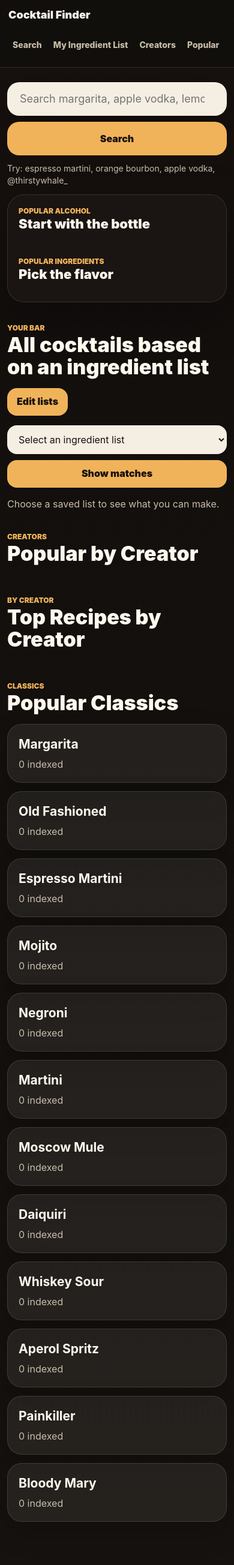
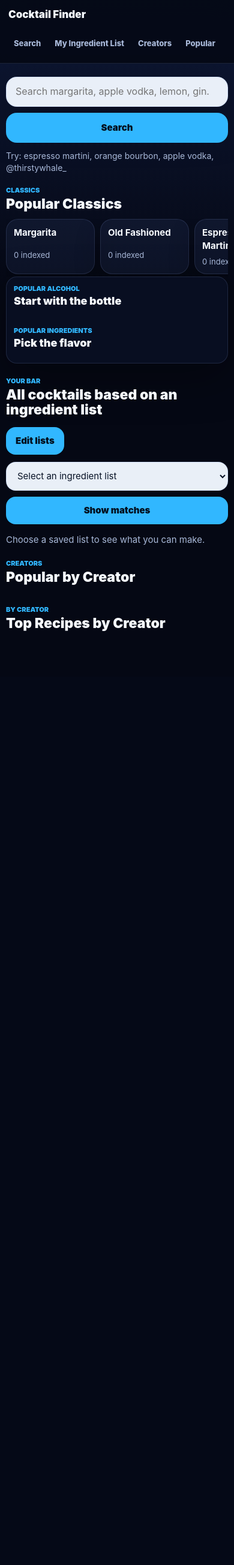
Before and after one commit to thewoodenshoe/coctail-recipy-finder, a FastAPI app: page / in a window 390 px wide. Shown: the whole page at 60% size. After the commit the page ends 1052 px from the top, so only its background shows below. Run offline with FastAPI, Linux system fonts and the light colour scheme; data that the repository does not hold is empty.

Commit message:
Tighten mobile redesign and blue theme

```diff
--- a/app/static/styles.css
+++ b/app/static/styles.css
@@ -1,19 +1,19 @@
 :root {
   color-scheme: dark;
-  --ink: #fff8ed;
-  --muted: #c9bdaa;
-  --faint: #938777;
-  --page: #120f0d;
-  --surface: #1d1714;
-  --surface-2: #271f1a;
-  --line: rgba(255, 248, 237, 0.12);
-  --line-strong: rgba(255, 248, 237, 0.22);
-  --gold: #f0b35a;
-  --gold-2: #ffd089;
-  --green: #39b89f;
-  --green-dark: #0f6f60;
-  --red: #f27b7b;
-  --plum: #9c5f83;
+  --ink: #f7fbff;
+  --muted: #a8b8d8;
+  --faint: #7281a2;
+  --page: #050814;
+  --surface: #0a1024;
+  --surface-2: #0f1833;
+  --line: rgba(161, 190, 255, 0.14);
+  --line-strong: rgba(161, 190, 255, 0.28);
+  --gold: #31b7ff;
+  --gold-2: #7dd8ff;
+  --green: #47f0d4;
+  --green-dark: #139d91;
+  --red: #ff6b9a;
+  --plum: #7a5cff;
   --shadow: 0 24px 70px rgba(0, 0, 0, 0.34);
 }
 
@@ -28,7 +28,9 @@ html {
 body {
   margin: 0;
   min-width: 320px;
-  background: linear-gradient(180deg, #18110f 0, #120f0d 36rem, #15120f 100%);
+  background:
+    linear-gradient(180deg, rgba(18, 31, 69, 0.72) 0, rgba(5, 8, 20, 0.98) 30rem, #050814 100%),
+    #050814;
   color: var(--ink);
   font-family: Inter, ui-sans-serif, system-ui, -apple-system, BlinkMacSystemFont, "Segoe UI", sans-serif;
   font-size: 16px;
@@ -54,7 +56,7 @@ a:hover {
   gap: 18px;
   padding: 14px 24px;
   border-bottom: 1px solid var(--line);
-  background: rgba(18, 15, 13, 0.88);
+  background: rgba(5, 8, 20, 0.88);
   backdrop-filter: blur(18px);
 }
 
@@ -121,8 +123,8 @@ textarea {
   border: 1px solid var(--line-strong);
   border-radius: 16px;
   padding: 12px 14px;
-  background: rgba(255, 248, 237, 0.96);
-  color: #15110e;
+  background: rgba(241, 247, 255, 0.97);
+  color: #071226;
 }
 
 .hero-search-form input {
@@ -144,7 +146,7 @@ button,
   border-radius: 16px;
   padding: 11px 16px;
   background: var(--gold);
-  color: #17100c;
+  color: #03101f;
   font-weight: 900;
   cursor: pointer;
 }
@@ -182,15 +184,15 @@ button:hover,
 .list-editor-shell,
 .panel {
   border: 1px solid var(--line);
-  border-radius: 28px;
-  background: rgba(29, 23, 20, 0.82);
+  border-radius: 22px;
+  background: rgba(10, 16, 36, 0.84);
   box-shadow: var(--shadow);
 }
 
 .discovery-panel {
   display: grid;
-  gap: 26px;
-  padding: 18px;
+  gap: 20px;
+  padding: 16px;
 }
 
 .filter-block {
@@ -221,16 +223,16 @@ button:hover,
 }
 
 .filter-heading h2 {
-  font-size: 22px;
+  font-size: 20px;
 }
 
 .section-heading {
-  margin: 34px 0 16px;
+  margin: 28px 0 14px;
 }
 
 .section-heading h1,
 .list-editor-hero h1 {
-  font-size: clamp(30px, 6vw, 46px);
+  font-size: clamp(26px, 4.2vw, 38px);
 }
 
 .featured-heading {
@@ -278,27 +280,21 @@ button:hover,
 
 .chip-row {
   display: flex;
+  flex-wrap: wrap;
   gap: 10px;
-  overflow-x: auto;
-  padding-bottom: 3px;
-  scrollbar-width: none;
-}
-
-.chip-row::-webkit-scrollbar {
-  display: none;
+  overflow: visible;
 }
 
 .chip {
   display: inline-flex;
-  flex: 0 0 auto;
   align-items: center;
   justify-content: center;
   gap: 8px;
-  min-height: 44px;
+  min-height: 40px;
   border: 1px solid var(--line-strong);
   border-radius: 999px;
-  padding: 9px 15px;
-  background: rgba(255, 248, 237, 0.07);
+  padding: 8px 13px;
+  background: rgba(111, 155, 255, 0.11);
   color: var(--ink);
   font-weight: 850;
 }
@@ -358,8 +354,8 @@ button:hover,
 .classic-card,
 .empty-list-panel {
   border: 1px solid var(--line);
-  border-radius: 24px;
-  background: rgba(255, 248, 237, 0.07);
+  border-radius: 20px;
+  background: rgba(111, 155, 255, 0.08);
   box-shadow: 0 18px 46px rgba(0, 0, 0, 0.18);
 }
 
@@ -622,12 +614,16 @@ button:hover,
 .classic-card {
   display: grid;
   gap: 6px;
-  min-height: 98px;
+  min-height: 82px;
   color: var(--ink);
 }
 
 .classic-card strong {
-  font-size: 21px;
+  font-size: 18px;
+}
+
+.top-classics .section-heading {
+  margin-top: 8px;
 }
 
 .list-editor-hero {
@@ -845,8 +841,12 @@ th {
 }
 
 @media (max-width: 560px) {
+  body {
+    font-size: 15px;
+  }
+
   .brand {
-    font-size: 18px;
+    font-size: 17px;
   }
 
   .top-nav,
@@ -858,12 +858,13 @@ th {
   .top-nav a,
   nav a {
     flex: 0 0 auto;
-    padding: 8px 6px;
-    font-size: 14px;
+    min-height: 36px;
+    padding: 7px 8px;
+    font-size: 13px;
   }
 
   .page {
-    padding: 14px 12px 72px;
+    padding: 12px 10px 64px;
   }
 
   .search-hero {
@@ -871,23 +872,96 @@ th {
   }
 
   .result-card {
-    grid-template-columns: 92px minmax(0, 1fr);
-    padding: 12px;
+    grid-template-columns: 84px minmax(0, 1fr);
+    padding: 10px;
+    gap: 10px;
   }
 
   .hero-search-form input,
   .hero-search-form button {
-    min-height: 56px;
-    border-radius: 20px;
+    min-height: 50px;
+    border-radius: 18px;
   }
 
-  .filter-tools {
-    grid-template-columns: 62px minmax(0, 1fr);
+  .hero-search-form input {
+    font-size: 16px;
+    padding: 0 15px;
   }
 
   .section-heading h1,
   .list-editor-hero h1 {
-    font-size: 34px;
+    font-size: 23px;
+  }
+
+  .filter-heading h2,
+  .featured-heading h2 {
+    font-size: 18px;
+  }
+
+  .section-heading {
+    margin: 22px 0 12px;
+  }
+
+  .discovery-panel,
+  .list-editor-hero,
+  .list-editor-shell {
+    border-radius: 18px;
+    padding: 12px;
+  }
+
+  .chip-row {
+    gap: 8px;
+  }
+
+  .chip {
+    min-height: 36px;
+    padding: 7px 10px;
+    font-size: 14px;
+  }
+
+  .chip span {
+    font-size: 12px;
+  }
+
+  .inline-select-form {
+    grid-template-columns: minmax(0, 1fr) 62px;
+  }
+
+  .filter-tools {
+    grid-template-columns: 54px minmax(0, 1fr);
+    gap: 8px;
+  }
+
+  .filter-tools > a {
+    min-width: 54px;
+    min-height: 36px;
+    padding: 6px 9px;
+  }
+
+  .inline-select-form select,
+  .inline-select-form button {
+    min-height: 38px;
+  }
+
+  .result-card h2 {
+    font-size: 19px;
+  }
+
+  .result-card h3,
+  .eyebrow,
+  .filter-label {
+    font-size: 11px;
+  }
+
+  .compact-list li,
+  .ingredient-preview li {
+    font-size: 13px;
+  }
+
+  .source-link {
+    min-height: 34px;
+    padding: 7px 11px;
+    font-size: 14px;
   }
 
   .result-image {
@@ -899,7 +973,43 @@ th {
   }
 
   .featured-card {
-    flex-basis: 78vw;
+    flex-basis: 72vw;
+  }
+
+  .classic-grid {
+    grid-template-columns: repeat(2, minmax(0, 1fr));
+    gap: 10px;
+  }
+
+  .top-classics .classic-grid {
+    display: flex;
+    gap: 9px;
+    overflow-x: auto;
+    padding-bottom: 4px;
+    scroll-snap-type: x proximity;
+    scrollbar-width: none;
+  }
+
+  .top-classics .classic-grid::-webkit-scrollbar {
+    display: none;
+  }
+
+  .top-classics .classic-card {
+    flex: 0 0 148px;
+    scroll-snap-align: start;
+  }
+
+  .classic-card {
+    min-height: 62px;
+    padding: 11px 12px;
+  }
+
+  .classic-card strong {
+    font-size: 15px;
+  }
+
+  .classic-card span {
+    font-size: 13px;
   }
 
   .checklist-grid {
--- a/app/templates/_featured_card.html
+++ b/app/templates/_featured_card.html
@@ -24,8 +24,5 @@
         {% endfor %}
       </ul>
     {% endif %}
-    {% if result.method %}
-      <p class="method-preview">{{ result.method }}</p>
-    {% endif %}
   </div>
 </article>
--- a/app/templates/_result_card.html
+++ b/app/templates/_result_card.html
@@ -26,7 +26,7 @@
     {% if result.ingredients %}
       <h3>Ingredients</h3>
       <ul class="compact-list">
-        {% for ingredient in result.ingredients[:8] %}
+        {% for ingredient in result.ingredients[:5] %}
           <li>{{ ingredient }}</li>
         {% endfor %}
       </ul>
--- a/app/templates/search.html
+++ b/app/templates/search.html
@@ -9,6 +9,23 @@
       <button type="submit">Search</button>
     </form>
     <p class="search-hint">Try: espresso martini, orange bourbon, apple vodka, @thirstywhale_</p>
+  </section>
+
+  <section class="classics-section top-classics">
+    <div class="section-heading">
+      <div>
+        <p class="eyebrow">Classics</p>
+        <h1>Popular Classics</h1>
+      </div>
+    </div>
+    <div class="classic-grid">
+      {% for classic in classic_links %}
+        <a class="classic-card" href="{{ classic.href }}">
+          <strong>{{ classic.label }}</strong>
+          <span>{{ classic.count }} indexed</span>
+        </a>
+      {% endfor %}
+    </div>
   </section>
 
   <section class="discovery-panel">
@@ -188,20 +205,4 @@
     </div>
   </section>
 
-  <section class="classics-section">
-    <div class="section-heading">
-      <div>
-        <p class="eyebrow">Classics</p>
-        <h1>Popular Classics</h1>
-      </div>
-    </div>
-    <div class="classic-grid">
-      {% for classic in classic_links %}
-        <a class="classic-card" href="{{ classic.href }}">
-          <strong>{{ classic.label }}</strong>
-          <span>{{ classic.count }} indexed</span>
-        </a>
-      {% endfor %}
-    </div>
-  </section>
 {% endblock %}
```
Also changed, not shown: other parts of app/static/styles.css (+16 -20 lines).
